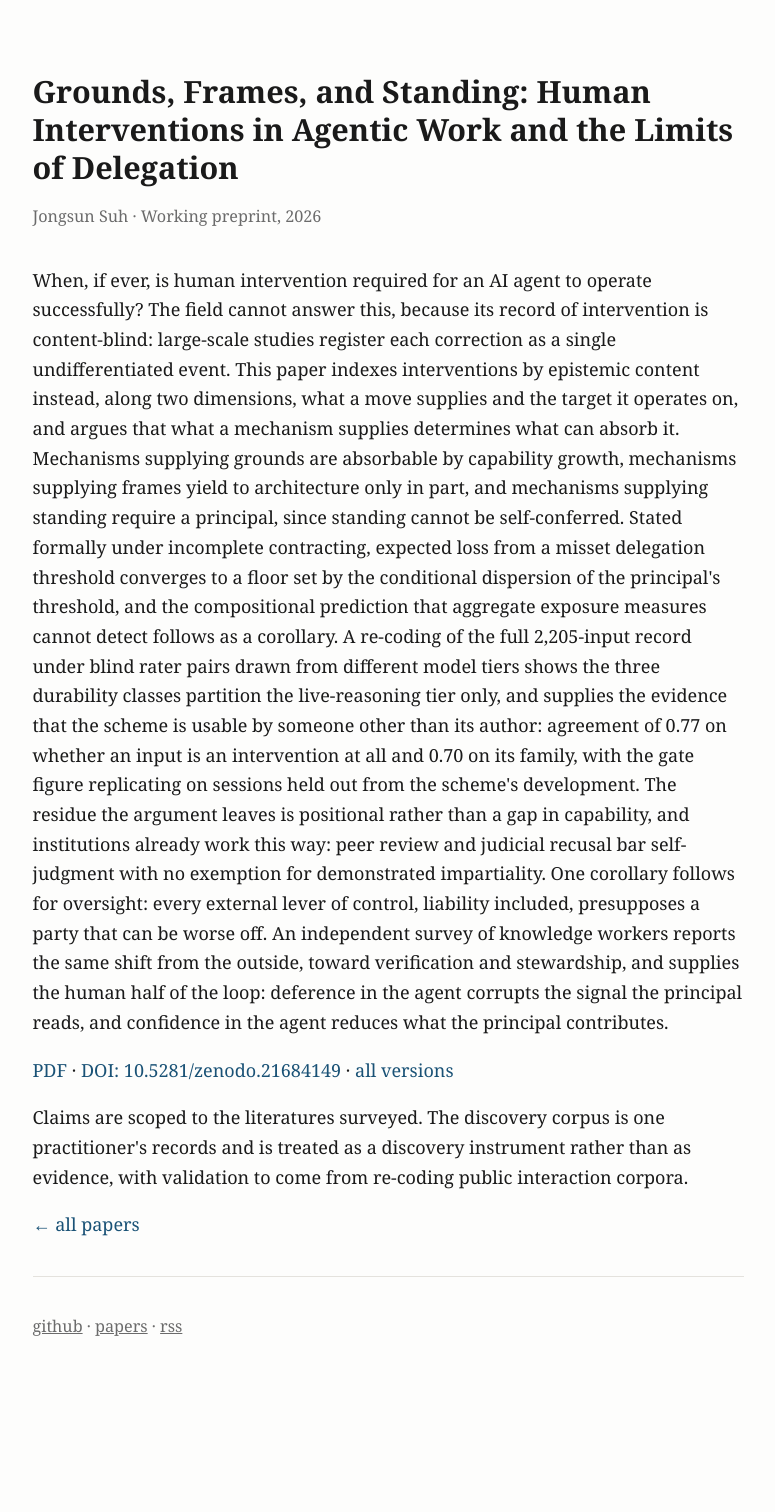
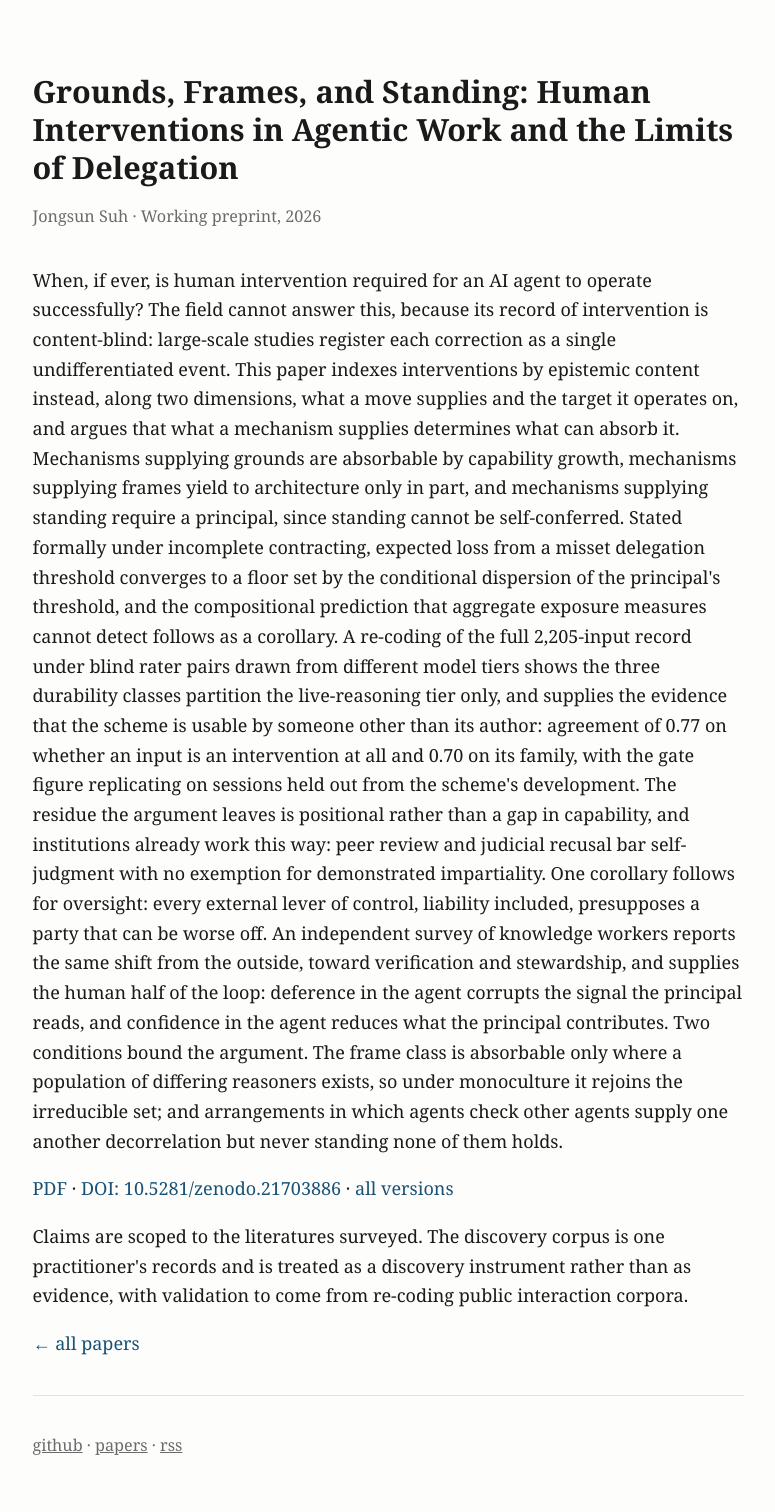
Before and after one commit to MajorLift/blog, a Jekyll site: the page built from papers/grounds-frames-standing.md, in a window 1280 px wide. Shown: the whole page, without its empty margins (252-1027 px from the left). Built offline with Jekyll 4.4.1, drawn with Linux system fonts in a browser that asks for light colours; before the commit the page ends 1394 px from its top, so only the background shows below that.

Commit message:
Paper v2.8: DOI 10.5281/zenodo.21703886, mirror refreshed byte-exact
sha256 identical across build, mirror, and the published deposit
(168,729 bytes). Page abstract gains the two conditions that bound the
argument: monoculture returns the frame class to the irreducible set,
and agents checking agents supply decorrelation but never standing.

Co-Authored-By: Claude Fable 5 <noreply@anthropic.com>
Claude-Session: https://claude.ai/code/session_01Mw4tWepsNeMrRtN4bcbTv5

```diff
--- a/papers/grounds-frames-standing.md
+++ b/papers/grounds-frames-standing.md
@@ -5,9 +5,9 @@ permalink: /papers/grounds-frames-standing/
 citation:
   title: "Grounds, Frames, and Standing: Human Interventions in Agentic Work and the Limits of Delegation"
   author: "Suh, Jongsun"
-  date: "2026/07/29"
+  date: "2026/07/30"
   pdf: /assets/pdf/suh-2026-grounds-frames-standing.pdf
-  doi: "10.5281/zenodo.21684149"
+  doi: "10.5281/zenodo.21703886"
 ---
 
 <article>
@@ -38,12 +38,15 @@ control, liability included, presupposes a party that can be worse off. An indep
 survey of knowledge workers reports the same shift from the outside, toward verification
 and stewardship, and supplies the human half of the loop: deference in the agent corrupts
 the signal the principal reads, and confidence in the agent reduces what the principal
-contributes.
+contributes. Two conditions bound the argument. The frame class is absorbable only where a
+population of differing reasoners exists, so under monoculture it rejoins the irreducible
+set; and arrangements in which agents check other agents supply one another decorrelation
+but never standing none of them holds.
 </p>
 
 <p>
 <a href="{{ '/assets/pdf/suh-2026-grounds-frames-standing.pdf' | relative_url }}">PDF</a> ·
-<a href="https://doi.org/10.5281/zenodo.21684149">DOI: 10.5281/zenodo.21684149</a> ·
+<a href="https://doi.org/10.5281/zenodo.21703886">DOI: 10.5281/zenodo.21703886</a> ·
 <a href="https://doi.org/10.5281/zenodo.21563154">all versions</a>
 </p>
 
```
Also changed, not shown: 1 other file.
